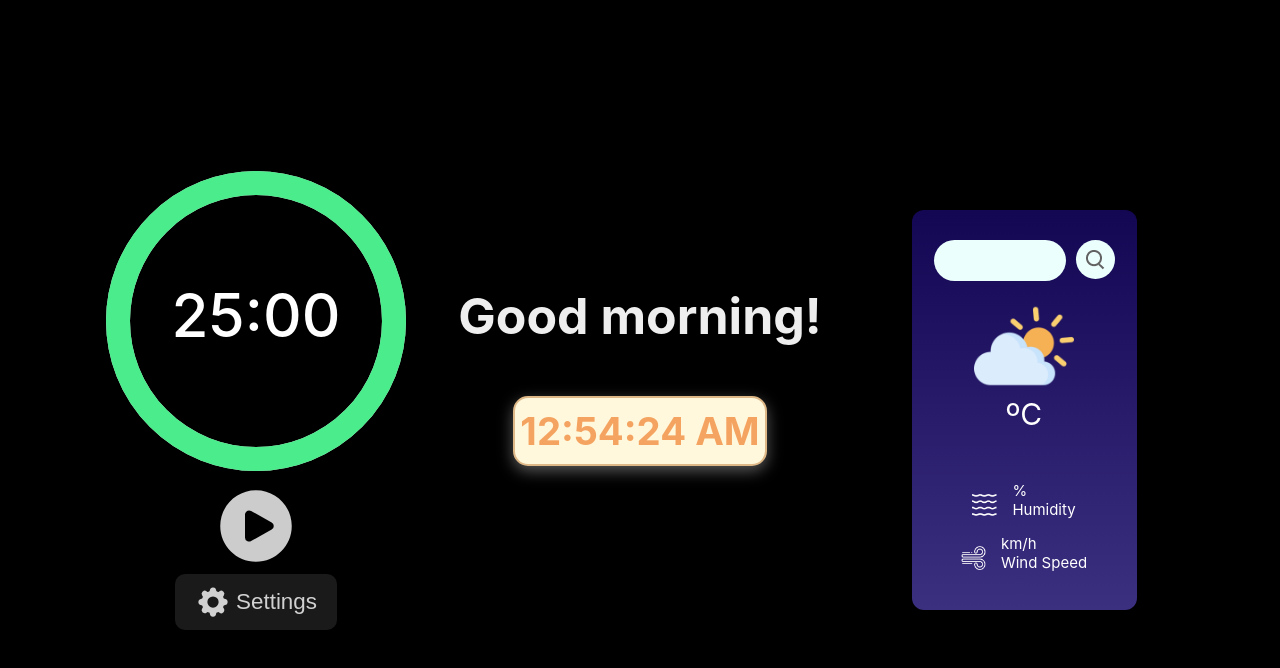
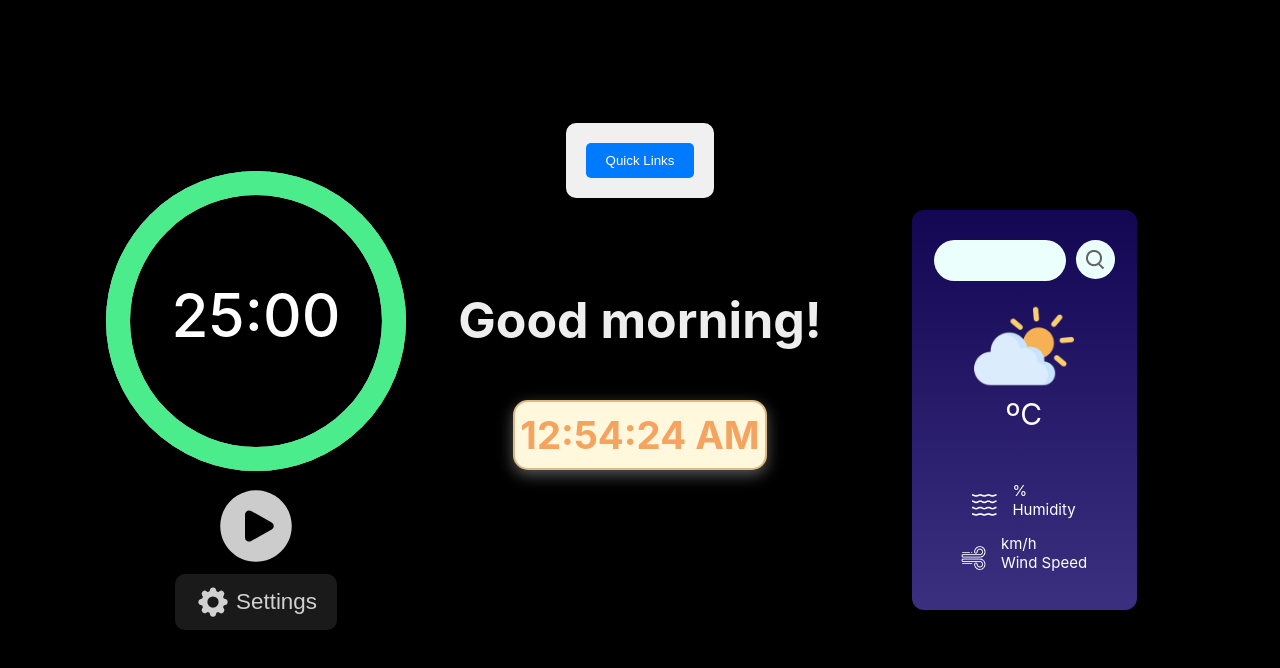
Before and after one commit to ZeendaBean24/Nocrastinator, a React (Create React App) app: page / in a window 1280 px wide. Shown: the top 668 px of the page. Built offline with nearby package versions, Linux system fonts and the light colour scheme.

Commit message:
Add quick links with dropdown, no styling

```diff
--- a/src/App.css
+++ b/src/App.css
@@ -81,3 +81,8 @@ main {
   grid-row: 1 / 6;
   grid-column: 4 / 6;
 }
+
+.item-4{
+  grid-row: 1 / 3;
+  grid-column: 1 / 6;
+}
--- a/src/App.js
+++ b/src/App.js
@@ -7,6 +7,7 @@ import Timer from './Components/PomodoroTimer';
 import Settings from './Components/PomodoroTimer/SettingsPage/settings';
 import SettingsContext from './Components/PomodoroTimer/SettingsPage/SettingsContext';
 import Greeting from './Components/Greeting';
+import QuickLinks from './Components/QuickLinks';
 
 // Weather app: responsive auto skip, auto detect
 // Pomodoro timer: bugs fixes, alert the user
@@ -20,6 +21,13 @@ function App() {
   const [showSettings, setShowSettings] = useState(false);
   const [workMinutes, setWorkMinutes] = useState(25);
   const [breakMinutes, setBreakMinutes] = useState(5);
+
+  // Sample links data
+  const links = [
+    { name: 'Google', url: 'https://www.google.com' },
+    { name: 'Facebook', url: 'https://www.facebook.com' },
+      // Add more links as needed
+  ];
 
   return (
     <div className='App'>
@@ -47,6 +55,9 @@ function App() {
           {/* Weather */}
           <WeatherApp />
         </div>
+        <div className='item item-4'>
+          <QuickLinks links={links} />
+        </div>
       </div>
     </div>
   )
--- a/src/Components/Clock/styles.js
+++ b/src/Components/Clock/styles.js
@@ -2,7 +2,7 @@ import styled from "styled-components";
 
 export const ClockContainer = styled.div`
     width: auto;
-    height: 21vh;
+    height: 20vh;
     overflow: hidden;
     text-align: center;
 `
--- /dev/null
+++ b/src/Components/QuickLinks/index.js
@@ -0,0 +1,25 @@
+import React from 'react';
+import { useState } from 'react';
+import { LinksContainer, LinkItem, DropdownButton, DropdownContent } from './styles'
+
+// Quick Links Component with Dropdown
+const QuickLinks = ({ links }) => {
+  const [dropdownOpen, setDropdownOpen] = useState(false);
+
+  const toggleDropdown = () => setDropdownOpen(!dropdownOpen);
+
+  return (
+    <LinksContainer>
+      <DropdownButton onClick={toggleDropdown}>Quick Links</DropdownButton>
+      <DropdownContent isOpen={dropdownOpen}>
+        {links.map(link => (
+          <LinkItem href={link.url} key={link.url} target="_blank" rel="noopener noreferrer">
+            {link.name}
+          </LinkItem>
+        ))}
+      </DropdownContent>
+    </LinksContainer>
+  );
+};
+
+export default QuickLinks;
--- /dev/null
+++ b/src/Components/QuickLinks/styles.js
@@ -0,0 +1,39 @@
+import styled from 'styled-components';
+
+export const LinksContainer = styled.div`
+  background-color: #f0f0f0; // Example background color
+  padding: 20px;
+  border-radius: 10px;
+  box-shadow: 0 4px 8px rgba(0, 0, 0, 0.1);
+`;
+
+export const LinkItem = styled.a`
+  display: block;
+  color: #333; // Example text color
+  padding: 10px 0;
+  text-decoration: none;
+  &:hover {
+    color: #007bff; // Change color on hover
+  }
+`;
+
+export const DropdownButton = styled.button`
+  background-color: #007bff;
+  color: white;
+  padding: 10px 20px;
+  border: none;
+  border-radius: 5px;
+  cursor: pointer;
+  &:hover {
+    background-color: #0056b3;
+  }
+`;
+
+export const DropdownContent = styled.div`
+  display: ${props => props.isOpen ? 'block' : 'none'};
+  position: absolute;
+  background-color: #f9f9f9;
+  min-width: 160px;
+  box-shadow: 0px 8px 16px 0px rgba(0,0,0,0.2);
+  z-index: 1;
+`;
```
